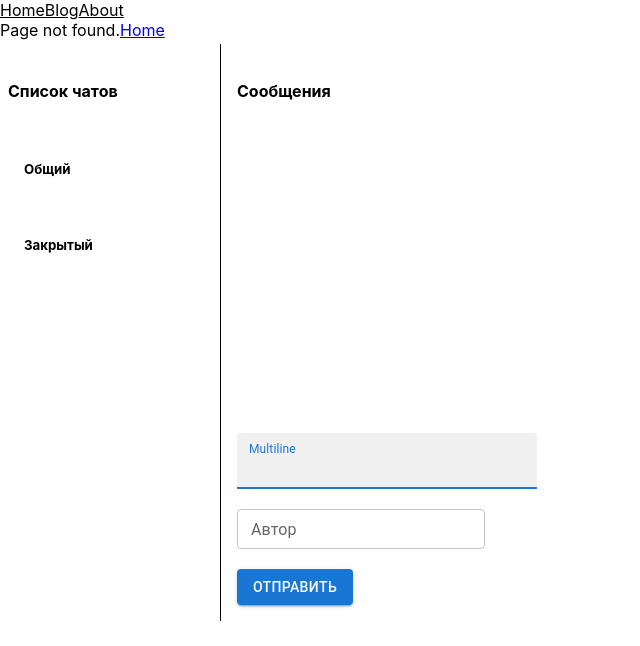
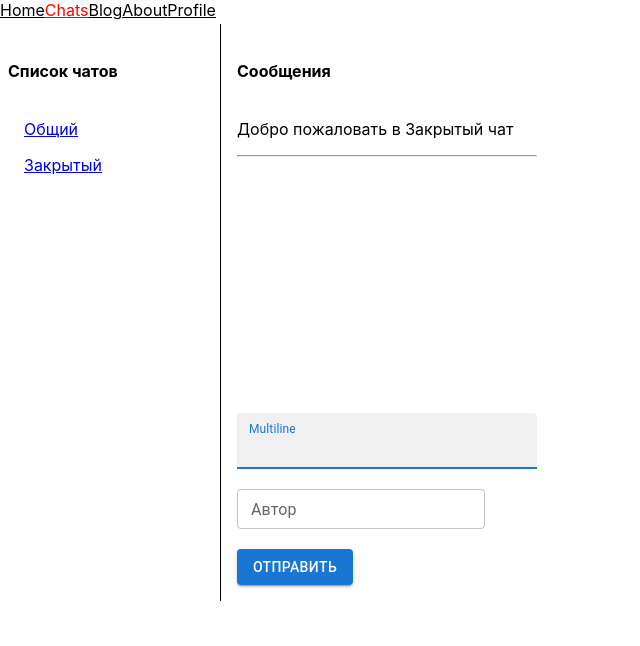
Before and after one commit to tsoyvi/ReactJS, a React (Create React App) app: page /chats/0 in a window 1280 px wide. Before the commit this address had no page. Shown: the top 646 px of the page, without its empty margins (0-640 px from the left). Built offline with nearby package versions, Linux system fonts and the light colour scheme.

Commit message:
Lesson_4_ok

```diff
--- a/src/App.js
+++ b/src/App.js
@@ -1,145 +1,34 @@
 import './css/style.css';
 
-import { useEffect, useState, useRef } from 'react';
-import Button from '@mui/material/Button';
-import TextField from '@mui/material/TextField';
-import Box from '@mui/material/Box';
-
-
-import MessagesList from './components/MessagesList';
-import ChatList from './components/ChatList';
-
-//*
 import HomePage from "./pages/HomePage";
+import ChatPage from "./pages/ChatPage";
 import BlogPage from "./pages/BlogPage";
 import AboutPage from "./pages/AboutPage";
+import ProfilePage from "./pages/ProfilePage";
+
 import NotFoundPage from "./pages/NotFoundPage";
 import Layout from './components/Layout';
 import { Route, Routes } from "react-router-dom";
 
 
+
 function App(props) {
-
-  const refMessageText = useRef(null);
-  const [messageList, setMessageList] = useState([]);
-  const [messageText, setMessageText] = useState('');
-  const [messageAuthor, setMessageAuthor] = useState('');
-
-  const [chatList, setChatList] = useState([
-    {
-      id: 1,
-      name: 'Общий'
-    },
-    {
-      id: 2,
-      name: 'Закрытый'
-    }
-  ]);
-
-  const sendMessage = (event) => {
-    event.preventDefault();
-
-    setMessageList(prevState => [...prevState, {
-      id: messageList.length,
-      title: 'message_' + (messageList.length + 1),
-      text: messageText,
-      author: messageAuthor,
-      date: new Date().toLocaleDateString()
-    }]);
-
-    setMessageText('');
-    setMessageAuthor('');
-    focusFieldMessage();
-  }
-
-
-  useEffect(() => {
-    setTimeout(() => {
-      robotAnswer();
-    }, 3000)
-  }, [messageList]);
-
-  useEffect(() => {
-    focusFieldMessage();
-  }, []);
-
-
-  function robotAnswer() {
-    const lastAuthor = messageList[messageList.length - 1];
-    if (lastAuthor && lastAuthor.author) {
-      setMessageList(prevState => [...prevState, {
-        id: messageList.length,
-        title: 'message_' + (messageList.length + 1),
-        text: 'Сообщение отправлено',
-        date: new Date().toLocaleDateString()
-      }]);
-    }
-  }
-
-  function focusFieldMessage() {
-    refMessageText.current.focus();
-  }
 
   return (
     <>
       <Routes>
         <Route path={'/'} element={<Layout />}>
           <Route index element={<HomePage />} />
+          <Route path={'/chats/:idChat'} element={<ChatPage />} />
           <Route path={'/blog'} element={<BlogPage />} />
-          <Route path={'about'} element={<AboutPage />} />
+          <Route path={'/about'} element={<AboutPage />} />
+          <Route path={'/profile'} element={<ProfilePage />} />
           <Route path={'*'} element={<NotFoundPage />} />
         </Route>
       </Routes>
-
-      <Box sx={{ display: 'flex' }}>
-        <Box sx={{ display: 'inline-flex', alignItems: 'baseline' }}>
-
-          <Box sx={{ m: 1, width: 200 }} >
-            <h4>Список чатов</h4>
-            <ChatList chatList={chatList} />
-          </Box>
-
-          <Box sx={{ m: 0.5 }} borderLeft={1} p={2}>
-            <h4>Сообщения</h4>
-            <div className="message_list">
-
-              <MessagesList messList={messageList} />
-            </div>
-
-
-            <form onSubmit={sendMessage}>
-              <div>
-                <TextField label="Multiline" multiline maxRows={4} variant="filled" sx={{ width: 300 }}
-                  inputRef={refMessageText}
-                  value={messageText} onChange={(event) => setMessageText(event.target.value)} />
-              </div>
-
-              <br />
-
-              <div>
-                <TextField id="outlined-basic" label="Автор" variant="outlined" size="small"
-                  value={messageAuthor} onChange={(event) => setMessageAuthor(event.target.value)} />
-              </div>
-
-              <br />
-              <div>
-                <Button type="submit" variant="contained">Отправить</Button>
-              </div>
-            </form>
-          </Box>
-        </Box>
-      </Box>
     </>
 
-
-
   );
-
-  /*
-
-  */
-
-
 
 
 }
--- a/src/components/ChatList.js
+++ b/src/components/ChatList.js
@@ -1,4 +1,5 @@
 import List from '@mui/material/List';
+import { Link } from "react-router-dom";
 import ListItem from '@mui/material/ListItem';
 
 function ChatList(props) {
@@ -6,7 +7,7 @@ function ChatList(props) {
         <List>
             {props.chatList.map((item) =>
                 <ListItem key={item.id}>
-                    <h5>{item.name}</h5>
+                    <Link to={`/chats/${item.id}`}>{item.name}</Link>
                 </ListItem>
             )}
         </List>
--- a/src/components/Layout.js
+++ b/src/components/Layout.js
@@ -1,17 +1,18 @@
-import { NavLink } from "react-router-dom";
 import CustomLink from "./CustomLink"
 import { Outlet } from "react-router-dom";
 
 
-const setActive = ({ isActive }) => isActive ? "active" : '';
+// const setActive = ({ isActive }) => isActive ? "active" : '';
 
 function Layout(props) {
     return (
         <>
             <header>
                 <CustomLink to='/'>Home</CustomLink>
+                <CustomLink to='/chats/0'>Chats</CustomLink>
                 <CustomLink to='/blog'>Blog</CustomLink>
                 <CustomLink to='/about'>About</CustomLink>
+                <CustomLink to='/profile'>Profile</CustomLink>
             </header>
             <main>
                 <Outlet />
--- a/src/components/MessagesList.js
+++ b/src/components/MessagesList.js
@@ -1,10 +1,10 @@
 
 function MessagesList(props) {
+    // console.log(props.messList);
     return (
         <div>
             {props.messList.map((item) => <div key={item.id}>
                 <div className="alert alert-success" role="alert">
-                    <h5 className="alert-heading">{item.title}</h5>
                     <p>{item.text}</p>
                     <hr />
                     <p className="mb-0">{item.author} {item.date}</p>
--- /dev/null
+++ b/src/pages/ChatPage.js
@@ -0,0 +1,143 @@
+
+import React from "react";
+
+import { useEffect, useState, useRef } from 'react';
+import { useParams } from "react-router";
+
+import Button from '@mui/material/Button';
+import TextField from '@mui/material/TextField';
+import Box from '@mui/material/Box';
+
+import MessagesList from '../components/MessagesList';
+import ChatList from '../components/ChatList';
+
+
+
+const ChatPage = () => {
+    const refMessageText = useRef(null);
+
+    const [messageText, setMessageText] = useState('');
+    const [messageAuthor, setMessageAuthor] = useState('');
+
+    const [chatList, setChatList] = useState([
+        {
+            id: '1',
+            name: 'Общий',
+            messages: [{ id: 1, text: "Добро пожаловать в Общий чат", author: '' }],
+        },
+        {
+            id: '2',
+            name: 'Закрытый',
+            messages: [{ id: 1, text: "Добро пожаловать в Закрытый чат", author: '' }],
+        }
+    ]);
+
+
+    let { idChat } = useParams();
+    // Проверка на наличие чата
+    let index = chatList.findIndex(el => el.id === idChat);
+    if (!chatList[index]) {
+        index = chatList[0].id;
+    }
+
+
+
+    function sendMessage(text, author) {
+
+        const lastId = chatList[index].messages.length + 1;
+
+        console.log(lastId);
+
+        setChatList(chatList => {
+            const chatListCopy = [...chatList]
+
+            chatListCopy[index] = {
+                ...chatListCopy[index],
+                messages:
+                    [...chatList[index].messages,
+                    {
+                        id: lastId,
+                        text: text,
+                        author: author
+                    }]
+            }
+            return chatListCopy
+        }
+
+        );
+
+        setMessageText('');
+        setMessageAuthor('');
+        focusFieldMessage();
+    }
+
+
+    useEffect(() => {
+        setTimeout(() => {
+            robotAnswer();
+        }, 3000)
+    }, [chatList]);
+
+
+    useEffect(() => {
+        focusFieldMessage();
+    }, []);
+
+
+    function robotAnswer() {
+        const lastAuthor = chatList[index].messages[chatList[index].messages.length - 1];
+        if (lastAuthor && lastAuthor.author) {
+            sendMessage('Ок', '');
+        }
+    }
+
+
+    function focusFieldMessage() {
+        refMessageText.current.focus();
+    }
+
+    return (
+        <div>
+
+
+            <Box sx={{ display: 'flex' }}>
+                <Box sx={{ display: 'inline-flex', alignItems: 'baseline' }}>
+
+                    <Box sx={{ m: 1, width: 200 }} >
+                        <h4>Список чатов</h4>
+                        <ChatList chatList={chatList} />
+                    </Box>
+
+                    <Box sx={{ m: 0.5 }} borderLeft={1} p={2}>
+                        <h4>Сообщения</h4>
+                        <div className="message_list">
+                            <MessagesList messList={chatList[index].messages} />
+                        </div>
+
+                        <div>
+                            <div>
+                                <TextField label="Multiline" multiline maxRows={4} variant="filled" sx={{ width: 300 }}
+                                    inputRef={refMessageText}
+                                    value={messageText} onChange={(event) => setMessageText(event.target.value)} />
+                            </div>
+                            <br />
+                            <div>
+                                <TextField id="outlined-basic" label="Автор" variant="outlined" size="small"
+                                    value={messageAuthor} onChange={(event) => setMessageAuthor(event.target.value)} />
+                            </div>
+
+                            <br />
+                            <div>
+                                <Button variant="contained" onClick={(e) => sendMessage(messageText, messageAuthor)}>Отправить</Button>
+                            </div>
+                        </div>
+                    </Box>
+                </Box>
+            </Box>
+
+
+        </div>
+    )
+}
+
+export default ChatPage
--- /dev/null
+++ b/src/pages/ProfilePage.js
@@ -0,0 +1,12 @@
+import React from "react";
+
+
+const NotFoundPage = () => {
+    return (
+        <div>
+            Страница профиля
+        </div>
+    )
+}
+
+export default NotFoundPage
```
Also changed, not shown: text.txt.
